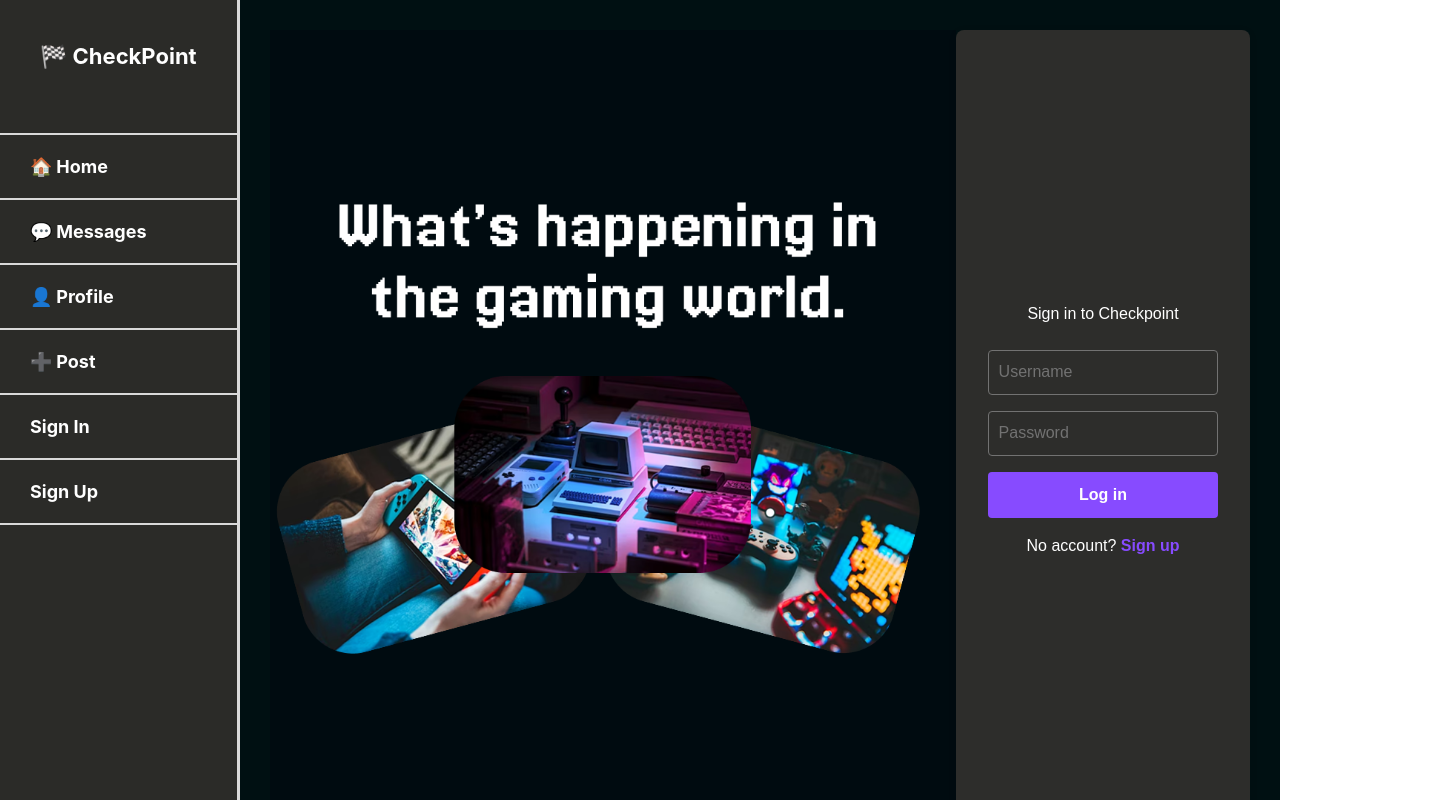
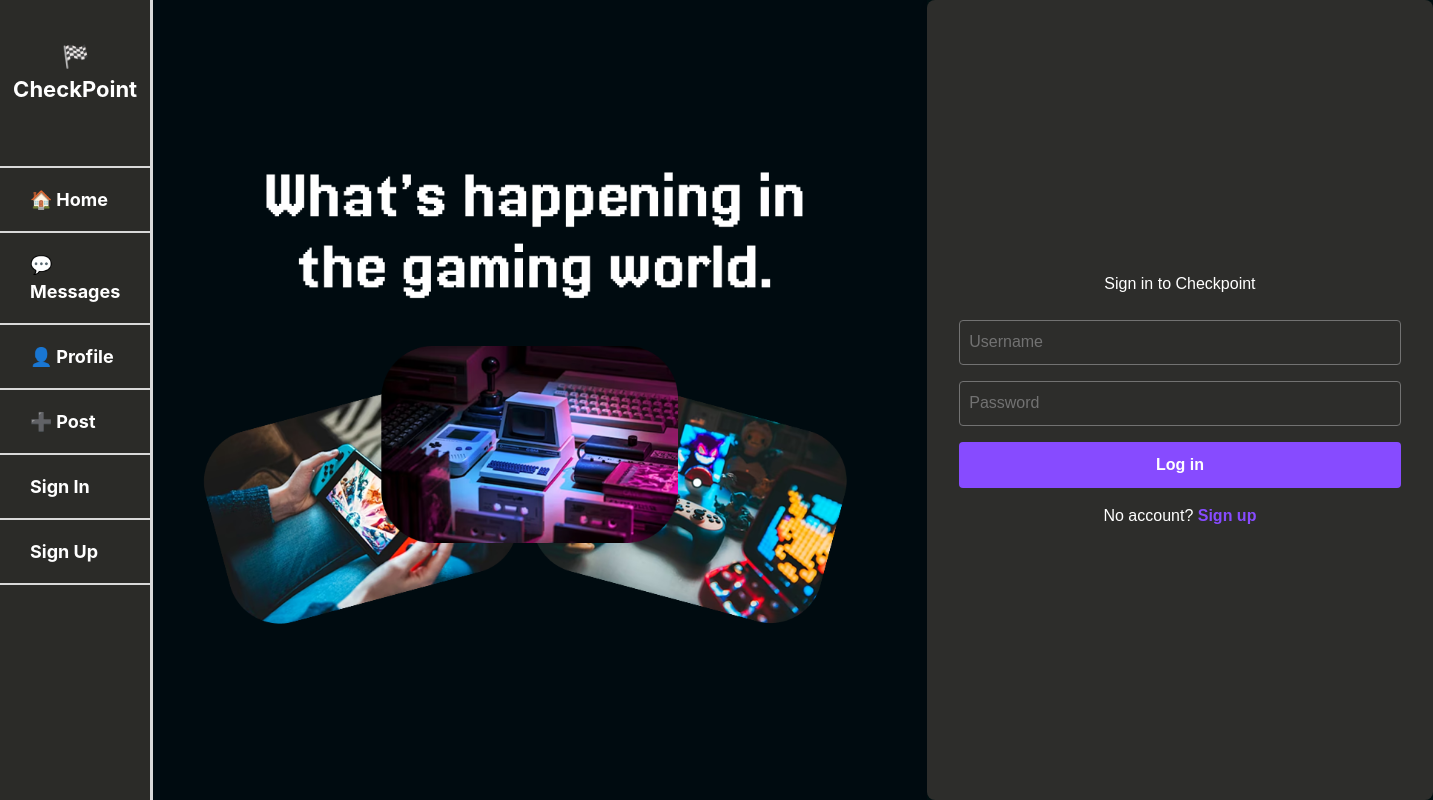
Before and after one commit to nathanrsxtn/checkpoint, a React (Vite) app: page /login in a window 1280 px wide. Shown: the top 800 px of the page, 1433 px wide, since content can reach past the window. Built offline with nearby package versions, Linux system fonts and the light colour scheme.

Commit message:
removed padding around sign in content

```diff
--- a/src/App.css
+++ b/src/App.css
@@ -43,3 +43,7 @@
   flex: 1;
   padding: 30px;
 }
+
+.main-content:has(.Form) {
+  padding: 0;
+}
--- a/src/forms/LoginForm.jsx
+++ b/src/forms/LoginForm.jsx
@@ -29,7 +29,7 @@ function LoginForm() {
   };
 
   return (
-      <div class="container">
+      <div className="container">
         <img src={loginSplash} alt="loginSplash" className="loginSplash"></img>
 
         <form className="Form" onSubmit={handleSubmit}>
--- a/src/forms/loginForm.css
+++ b/src/forms/loginForm.css
@@ -6,6 +6,7 @@ body{
 .container{
   display: flex;
   height: 100vh;
+  width: 100vw;
 }
 
 .container .loginSplash{
```
